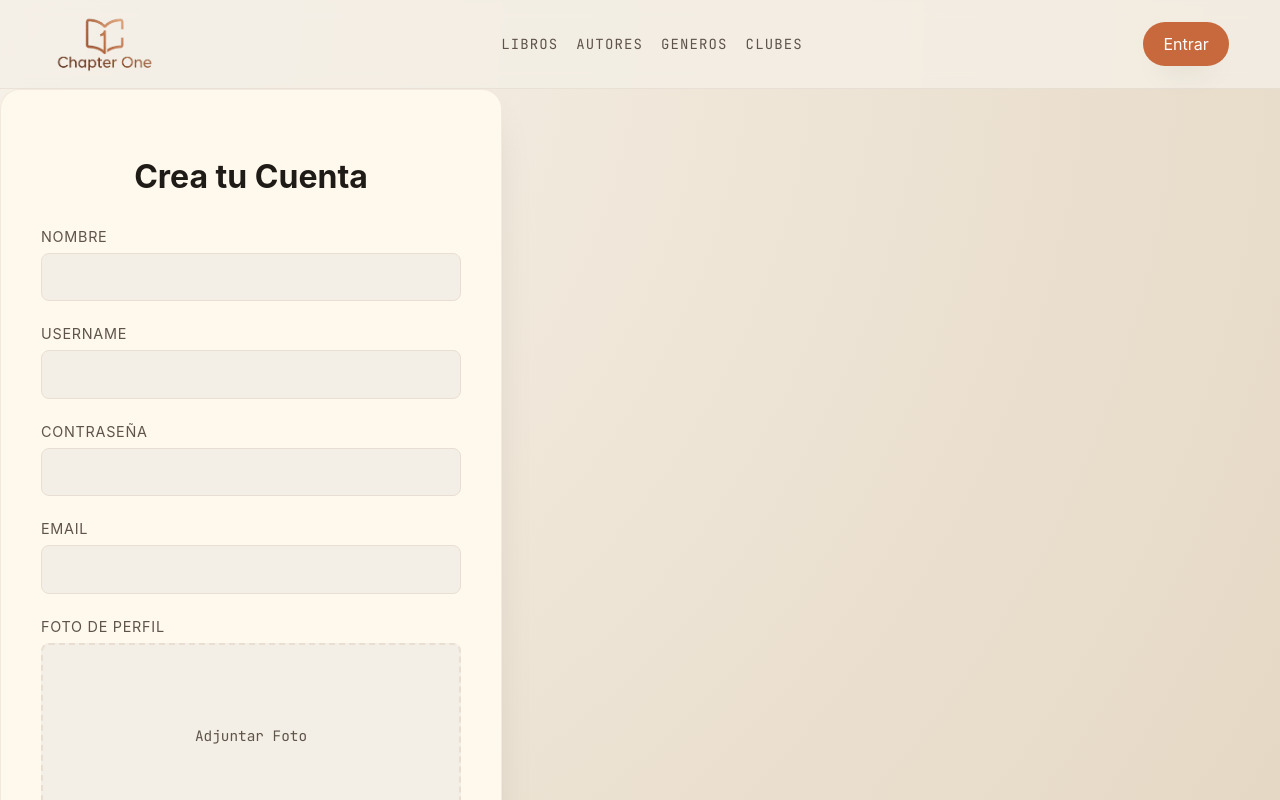
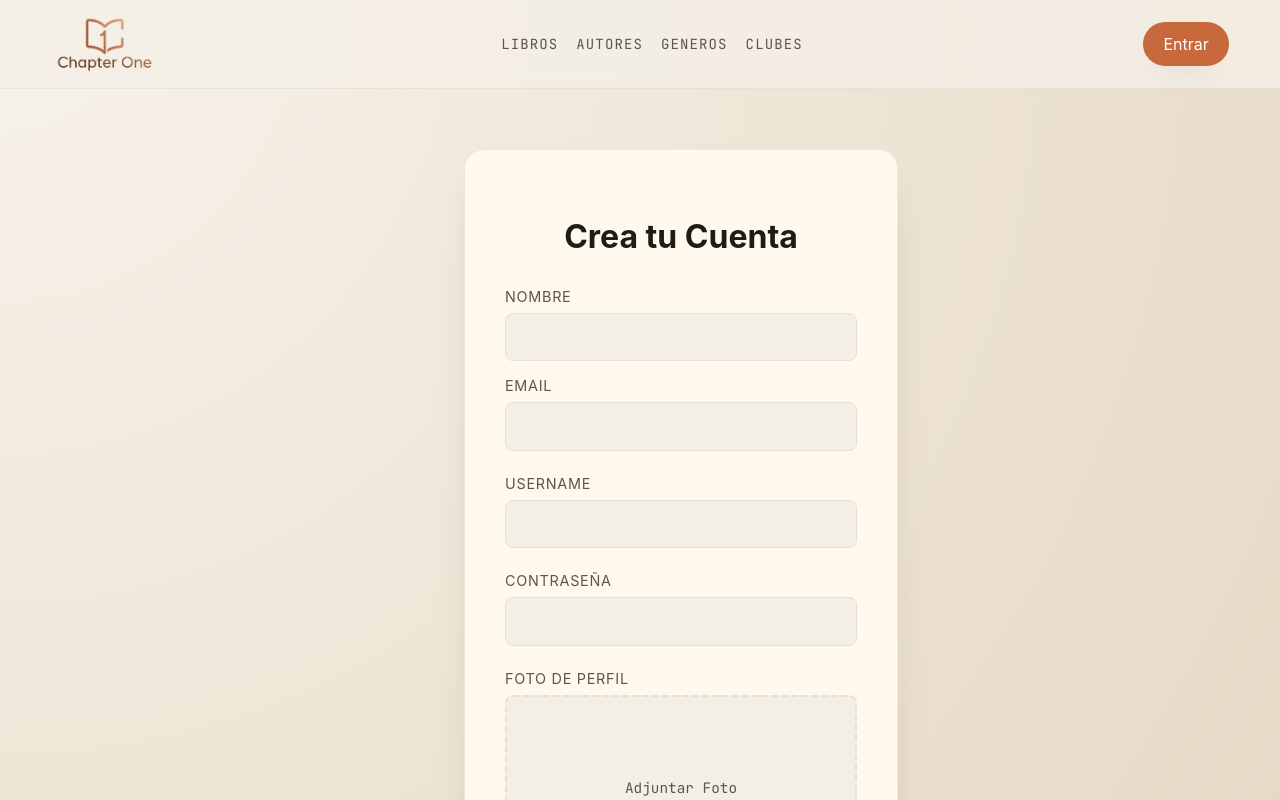
Before and after one commit to SantiTabordaa/ChapterOne-Front, a React (Vite) app: page /register in a window 1280 px wide. Shown: the top 800 px of the page. Built offline with nearby package versions, Linux system fonts and the light colour scheme.

Commit message:
Avanzado login
Realiza correctamente el fetch al servidor.

```diff
--- /dev/null
+++ b/src/api/auth.ts
@@ -0,0 +1,22 @@
+const BACKEND_BASE = "http://localhost:8080";
+
+type LoginRequest = {
+  username: string;
+  password: string;
+};
+
+export async function LoginRequest(data: LoginRequest) {
+  const response = await fetch(`${BACKEND_BASE}/api/auth/login`, {
+    method: "POST",
+    headers: { "Content-Type": "application/json" },
+    body: JSON.stringify(data),
+  });
+
+  if (!response.ok) {
+    throw new Error(`GUARDA WACHIN: ${response.status}`);
+  }
+
+  const text = await response.json();
+  console.log("Server response", text);
+  return text;
+}
--- a/src/components/AuthForm.css
+++ b/src/components/AuthForm.css
@@ -1,4 +1,3 @@
-// src/components/AuthForm.css
 .auth-container {
   display: auto;
   justify-content: center;
@@ -6,6 +5,7 @@
   padding: 60px 20px;
   min-height: calc(100vh - 85px); /* Full height minus nav */
   box-sizing: border-box;
+  margin: auto;
 }
 
 .auth-form {
@@ -36,6 +36,7 @@
   font-size: 0.9rem;
   letter-spacing: 0.05em;
   text-transform: uppercase;
+  margin-top: 1rem;
 }
 
 .form-group input {
@@ -45,7 +46,7 @@
   border-radius: 8px;
   background-color: var(--paper);
   color: var(--ink);
-  font-family: 'JetBrains Mono', monospace;
+  font-family: "JetBrains Mono", monospace;
   font-size: 1rem;
   box-sizing: border-box;
   transition:
@@ -61,7 +62,7 @@
 
 .auth-button {
   width: 100%;
-  font-family: 'JetBrains Mono', 'Libre Baskerville', serif;
+  font-family: "JetBrains Mono", "Libre Baskerville", serif;
   letter-spacing: 0.08em;
   font-size: 1rem;
   text-transform: uppercase;
--- a/src/components/AuthForm.tsx
+++ b/src/components/AuthForm.tsx
@@ -1,6 +1,6 @@
 import React, { useState } from "react";
-import "./AuthForm.css";
 import ImageUploader from "./ImageUploader";
+import { LoginRequest } from "../api/auth.ts";
 
 interface AuthFormProps {
   type: "login" | "register";
@@ -14,8 +14,14 @@ const AuthForm: React.FC<AuthFormProps> = ({ type }) => {
   const [rememberMe, setRememberMe] = useState(false);
   const [profileImage, setProfileImage] = useState<File | null>(null);
 
-  const handleSubmit = (e: React.FormEvent) => {
+  const handleSubmit = async (e: React.FormEvent) => {
     e.preventDefault();
+
+    if (type === "login") {
+      await LoginRequest({ username, password });
+      return;
+    }
+
     const formData = new FormData();
     formData.append("username", username);
     formData.append("password", password);
@@ -28,7 +34,6 @@ const AuthForm: React.FC<AuthFormProps> = ({ type }) => {
     } else {
       // Handle "Remember Me" for login
       if (rememberMe) {
-        // Logic to save credentials, e.g., in localStorage
         localStorage.setItem("rememberedUser", email);
       } else {
         localStorage.removeItem("rememberedUser");
@@ -36,7 +41,6 @@ const AuthForm: React.FC<AuthFormProps> = ({ type }) => {
     }
 
     console.log("Form data:", Object.fromEntries(formData.entries()));
-    // Here you would typically make an API call to your backend
   };
 
   return (
@@ -52,6 +56,14 @@ const AuthForm: React.FC<AuthFormProps> = ({ type }) => {
               id="name"
               value={name}
               onChange={(e) => setName(e.target.value)}
+              required
+            />
+            <label htmlFor="email">Email</label>
+            <input
+              type="email"
+              id="email"
+              value={email}
+              onChange={(e) => setEmail(e.target.value)}
               required
             />
           </div>
@@ -79,16 +91,6 @@ const AuthForm: React.FC<AuthFormProps> = ({ type }) => {
           />
         </div>
 
-        <div className="form-group">
-          <label htmlFor="email">Email</label>
-          <input
-            type="email"
-            id="email"
-            value={email}
-            onChange={(e) => setEmail(e.target.value)}
-            required
-          />
-        </div>
         {type === "register" && (
           <div className="form-group">
             <label>Foto de Perfil</label>
--- a/src/components/ImageUploader.tsx
+++ b/src/components/ImageUploader.tsx
@@ -1,5 +1,5 @@
-import React, { useState, useRef } from 'react';
-import './ImageUploader.css';
+import React, { useState, useRef } from "react";
+import "./ImageUploader.css";
 
 interface ImageUploaderProps {
   onImageUpload: (file: File | null) => void;
@@ -35,7 +35,7 @@ const ImageUploader: React.FC<ImageUploaderProps> = ({ onImageUpload }) => {
         accept="image/*"
         onChange={handleFileChange}
         ref={fileInputRef}
-                style={{ display: 'none' }}
+        style={{ display: "none" }}
       />
       {preview ? (
         <img src={preview} alt="Profile Preview" className="image-preview" />
```
Also changed, not shown: 1 other file (tests, documents, lock files or other folders). Lines whose indentation alone changed are shown as unchanged.
